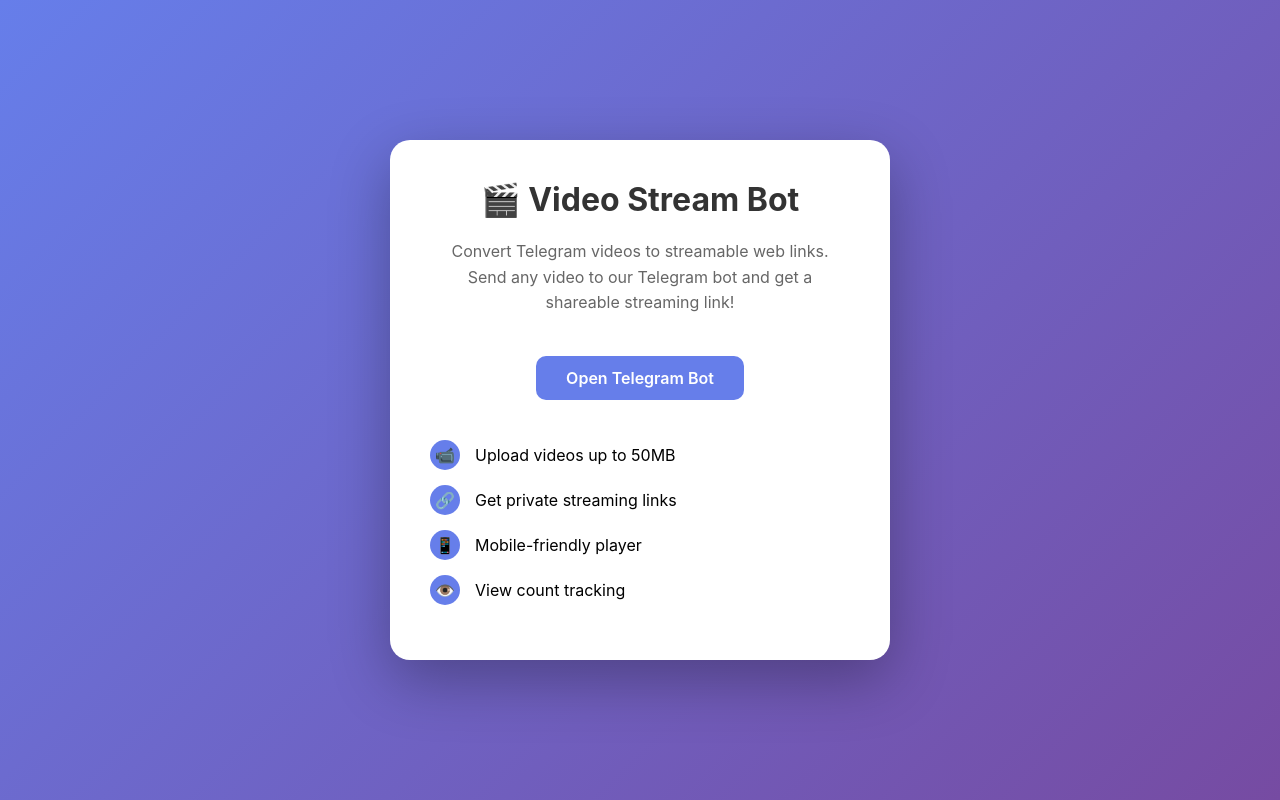
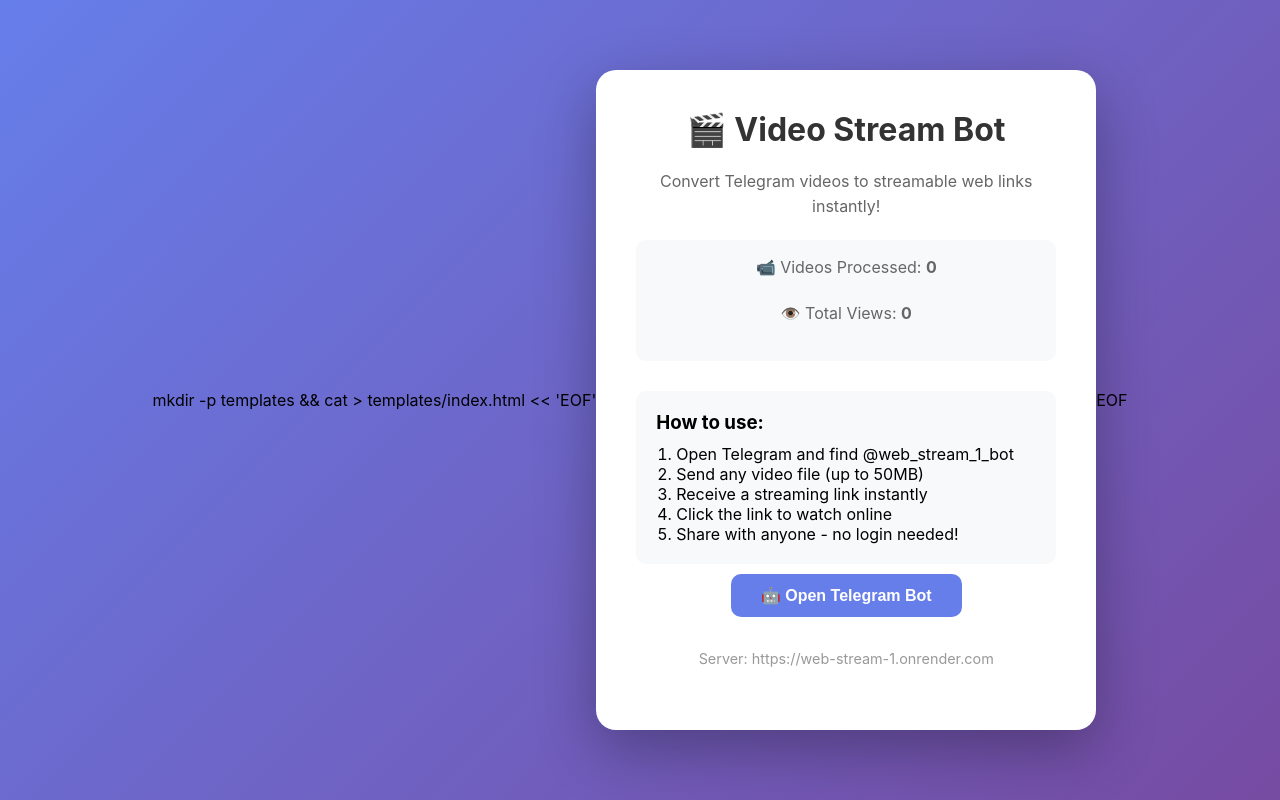
Before and after one commit to 99rahul8605-ops/Web-stream-, a Flask app: page / in a window 1280 px wide. Run offline with Flask 3, Linux system fonts and the light colour scheme.

Commit message:
Update index.html

```diff
--- a/templates/index.html
+++ b/templates/index.html
@@ -1,18 +1,14 @@
+mkdir -p templates && cat > templates/index.html << 'EOF'
 <!DOCTYPE html>
 <html lang="en">
 <head>
     <meta charset="UTF-8">
     <meta name="viewport" content="width=device-width, initial-scale=1.0">
-    <title>Telegram Video Stream</title>
+    <title>Video Stream Bot</title>
     <style>
-        * {
-            margin: 0;
-            padding: 0;
-            box-sizing: border-box;
-        }
-
+        * { margin: 0; padding: 0; box-sizing: border-box; }
         body {
-            font-family: -apple-system, BlinkMacSystemFont, 'Segoe UI', Roboto, Oxygen, Ubuntu, sans-serif;
+            font-family: -apple-system, BlinkMacSystemFont, 'Segoe UI', Roboto, sans-serif;
             background: linear-gradient(135deg, #667eea 0%, #764ba2 100%);
             min-height: 100vh;
             display: flex;
@@ -20,7 +16,6 @@
             align-items: center;
             padding: 20px;
         }
-
         .container {
             background: white;
             border-radius: 20px;
@@ -30,84 +25,66 @@
             max-width: 500px;
             width: 100%;
         }
-
-        h1 {
-            color: #333;
-            margin-bottom: 20px;
-            font-size: 2rem;
+        h1 { color: #333; margin-bottom: 20px; }
+        p { color: #666; line-height: 1.6; margin-bottom: 20px; }
+        .stats {
+            background: #f8f9fa;
+            border-radius: 10px;
+            padding: 15px;
+            margin: 20px 0;
         }
-
-        p {
-            color: #666;
-            line-height: 1.6;
-            margin-bottom: 30px;
+        .instructions {
+            text-align: left;
+            margin-top: 30px;
+            background: #f8f9fa;
+            padding: 20px;
+            border-radius: 10px;
         }
-
-        .btn {
+        .test-btn {
             background: #667eea;
             color: white;
-            text-decoration: none;
+            border: none;
             padding: 12px 30px;
             border-radius: 10px;
-            display: inline-block;
             font-weight: 600;
             margin: 10px;
-            transition: all 0.3s ease;
+            cursor: pointer;
+            font-size: 16px;
         }
-
-        .btn:hover {
+        .test-btn:hover {
             background: #5a67d8;
-            transform: translateY(-2px);
-            box-shadow: 0 10px 20px rgba(102, 126, 234, 0.3);
-        }
-
-        .features {
-            margin-top: 30px;
-            text-align: left;
-        }
-
-        .feature {
-            display: flex;
-            align-items: center;
-            margin-bottom: 15px;
-        }
-
-        .feature span {
-            background: #667eea;
-            color: white;
-            width: 30px;
-            height: 30px;
-            border-radius: 50%;
-            display: flex;
-            align-items: center;
-            justify-content: center;
-            margin-right: 15px;
         }
     </style>
 </head>
 <body>
     <div class="container">
         <h1>🎬 Video Stream Bot</h1>
-        <p>Convert Telegram videos to streamable web links. Send any video to our Telegram bot and get a shareable streaming link!</p>
+        <p>Convert Telegram videos to streamable web links instantly!</p>
 
-        <a href="https://t.me/your_bot_username" class="btn" target="_blank">
-            Open Telegram Bot
-        </a>
+        <div class="stats">
+            <p>📹 Videos Processed: <strong>{{ total_videos }}</strong></p>
+            <p>👁️ Total Views: <strong>{{ total_views }}</strong></p>
+        </div>
 
-        <div class="features">
-            <div class="feature">
-                <span>📹</span> Upload videos up to 50MB
-            </div>
-            <div class="feature">
-                <span>🔗</span> Get private streaming links
-            </div>
-            <div class="feature">
-                <span>📱</span> Mobile-friendly player
-            </div>
-            <div class="feature">
-                <span>👁️</span> View count tracking
-            </div>
+        <div class="instructions">
+            <h3>How to use:</h3>
+            <ol style="margin-left: 20px; margin-top: 10px;">
+                <li>Open Telegram and find @web_stream_1_bot</li>
+                <li>Send any video file (up to 50MB)</li>
+                <li>Receive a streaming link instantly</li>
+                <li>Click the link to watch online</li>
+                <li>Share with anyone - no login needed!</li>
+            </ol>
         </div>
+
+        <button onclick="window.open('https://t.me/web_stream_1_bot', '_blank')" class="test-btn">
+            🤖 Open Telegram Bot
+        </button>
+
+        <p style="margin-top: 20px; color: #999; font-size: 0.9rem;">
+            Server: {{ server_url }}
+        </p>
     </div>
 </body>
 </html>
+EOF
```
